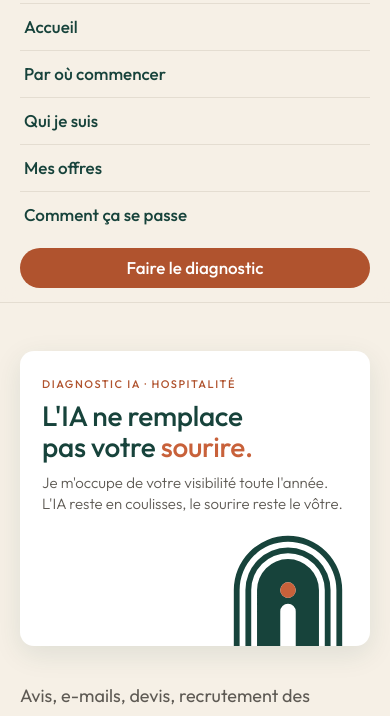
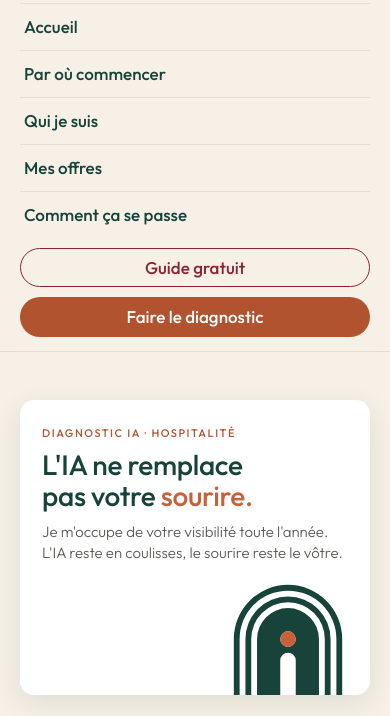
Before and after one commit to laeti-bras-droit-infopreneurs/site-studio-mibo, a plain HTML site: page index.html in a window 390 px wide. Both pictures are taken after a click on the button "Menu". Shown: the part 57-773 px from the top of the page. Drawn offline with Linux system fonts and the light colour scheme; a script that the page names is missing.

Commit message:
Menu : Guide gratuit ; mentions sans Systeme.io

```diff
--- a/index.html
+++ b/index.html
@@ -19,7 +19,6 @@
 </head>
 <body>
 <!-- Laetitia · HospitalitIA : page d'accueil « IA pour hôteliers ».
-     À coller tel quel dans un élément « Code HTML » d'une page Systeme.io vierge.
      Tous les styles sont limités au bloc .smia pour ne rien casser autour. -->
 <link rel="preconnect" href="https://fonts.googleapis.com">
 <link rel="preconnect" href="https://fonts.gstatic.com" crossorigin>
@@ -122,9 +121,20 @@
 html{scroll-behavior:smooth}
 .smia section[id]{scroll-margin-top:76px}
 .smia .entete{position:sticky;top:0;z-index:20;background:rgba(246,240,230,.94);-webkit-backdrop-filter:blur(8px);backdrop-filter:blur(8px);border-bottom:1px solid var(--ligne);padding-inline:20px}
-.smia .entete .nav{margin:0 auto;padding-block:10px;flex-wrap:nowrap}
+.smia .entete .nav{margin:0 auto;padding-block:10px;flex-wrap:nowrap;max-width:1120px}
+.smia .entete .nav-liens{flex-wrap:nowrap}
+@media (max-width:1160px){
+  .smia .entete .nav{flex-wrap:wrap;gap:0 16px}
+  .smia .entete nav{flex:1 0 100%}
+  .js .smia .menu-btn{display:block}
+  .js .smia .nav-liens{display:none;flex:1 0 100%;flex-direction:column;align-items:stretch;gap:0;padding-top:6px}
+  .js .smia .nav-liens.ouvert{display:flex}
+  .smia .nav-liens a{padding:12px 4px;font-size:17px;border-top:1px solid var(--ligne)}
+  .smia .nav-liens a.btn-nav{margin:10px 0 4px;text-align:center;border-top:0}
+  .smia .nav-liens a.btn-guide{margin:10px 0 0;text-align:center;border-top:1.5px solid #8a2432}
+}
 .smia .entete .marque img{height:40px}
-.smia .nav-liens{display:flex;align-items:center;gap:6px 22px;flex-wrap:wrap;list-style:none;margin:0;padding:0}
+.smia .nav-liens{display:flex;align-items:center;gap:6px 18px;flex-wrap:wrap;list-style:none;margin:0;padding:0}
 .smia .nav-liens a{display:block;padding:8px 0;color:var(--olive);font-size:15px;line-height:22px;font-weight:500;text-decoration:none;white-space:nowrap}
 .smia .nav-liens a:hover{color:var(--terracotta)}
 .smia .menu-btn{display:none;background:none;border:1.5px solid var(--olive);border-radius:999px;color:var(--olive);font:500 15px/22px var(--sans);padding:9px 18px;min-height:44px;cursor:pointer}
@@ -260,8 +270,10 @@ html{scroll-behavior:smooth}
 .smia .bandeau-cles>div{flex:1 1 420px;min-width:0}
 .smia .bandeau-cles .btn-ligne{flex:0 0 auto}
 /* Menu : bouton diagnostic, et échelle des offres en 3 marches */
-.smia .nav-liens a.btn-nav{background:var(--terracotta);color:#fff;border-radius:999px;padding:9px 18px;margin-left:6px}
+.smia .nav-liens a.btn-nav{background:var(--terracotta);color:#fff;border-radius:999px;padding:9px 18px;margin-left:0}
 .smia .nav-liens a.btn-nav:hover{background:var(--terracotta-fonce);color:#fff}
+.smia .nav-liens a.btn-guide{border:1.5px solid #8a2432;color:#8a2432;border-radius:999px;padding:7.5px 16px}
+.smia .nav-liens a.btn-guide:hover{background:#8a2432;color:#fff}
 .smia .marche-num{display:block;margin:40px 0 0;font-size:13px;line-height:18px;font-weight:600;letter-spacing:.06em;text-transform:uppercase;color:var(--douce)}
 .smia .marche-num b{color:var(--olive);font-weight:600}
 .smia .boite{display:grid;grid-template-columns:1fr auto;gap:12px 40px;align-items:center;margin-top:12px;background:var(--carte);border:1px solid var(--ligne);border-radius:18px;padding:30px 32px}
@@ -274,7 +286,7 @@ html{scroll-behavior:smooth}
 .smia .boite .btn-ligne:hover{background:#8A2432;color:#fff}
 .smia .marche-num + .entree{margin-top:12px}
 .smia .solo{margin-top:24px;color:var(--douce)}
-@media (max-width:760px){.smia .boite{grid-template-columns:1fr;padding:24px 22px}.smia .boite .prix-entree{text-align:left}.smia .nav-liens a.btn-nav{margin:10px 0 4px;text-align:center;border-top:0}}
+@media (max-width:760px){.smia .boite{grid-template-columns:1fr;padding:24px 22px}.smia .boite .prix-entree{text-align:left}.smia .nav-liens a.btn-nav{margin:10px 0 4px;text-align:center;border-top:0}.smia .nav-liens a.btn-guide{margin:10px 0 0;text-align:center;border-top:1.5px solid #8a2432}}
 </style>
 <script>document.documentElement.classList.add('js')</script>
 
@@ -290,6 +302,7 @@ html{scroll-behavior:smooth}
         <li><a href="#qui-je-suis">Qui je suis</a></li>
         <li><a href="#offres">Mes offres</a></li>
         <li><a href="#comment">Comment ça se passe</a></li>
+        <li><a class="btn-guide" href="/guide-gratuit/">Guide gratuit</a></li>
         <li><a class="btn-nav" href="https://diagnostic.studio-mibo.com/">Faire le diagnostic</a></li>
       </ul>
     </nav>
```
Also changed, not shown: mentions-legales.html (+1 -1 lines).
